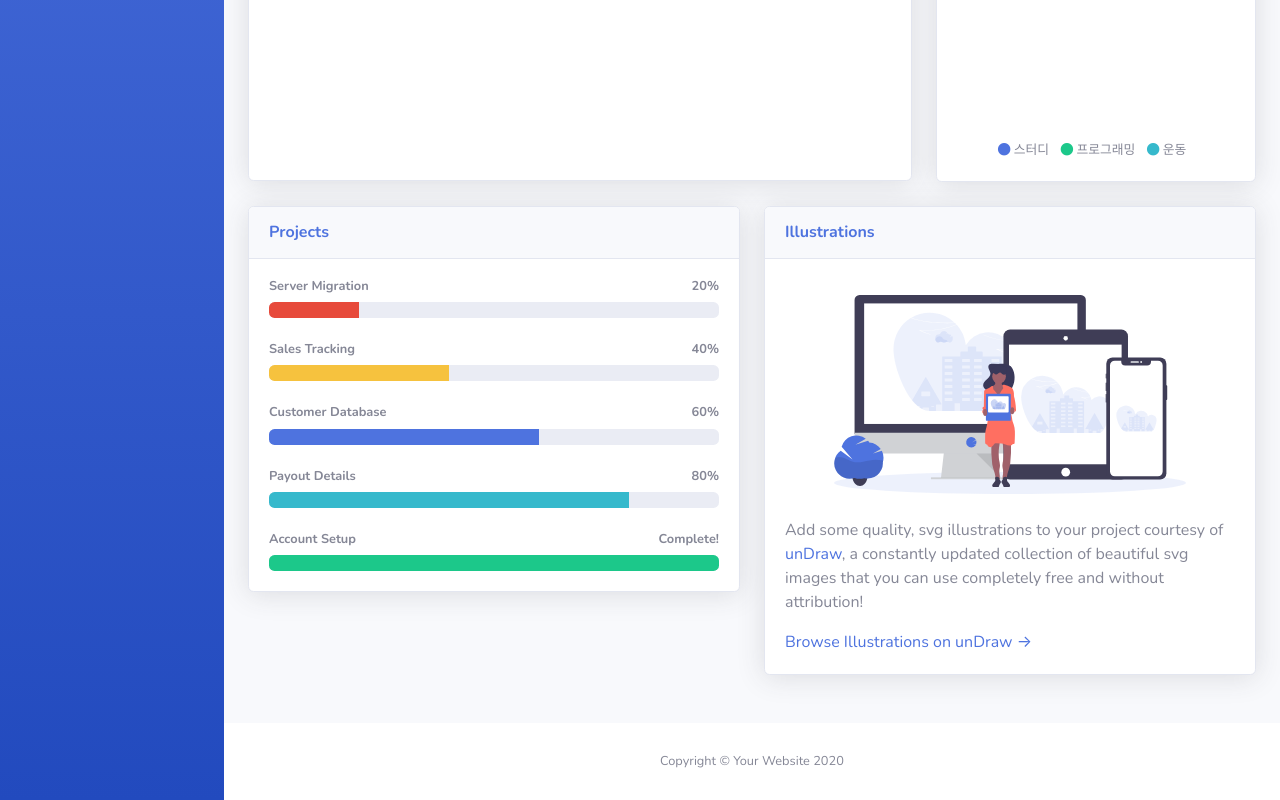
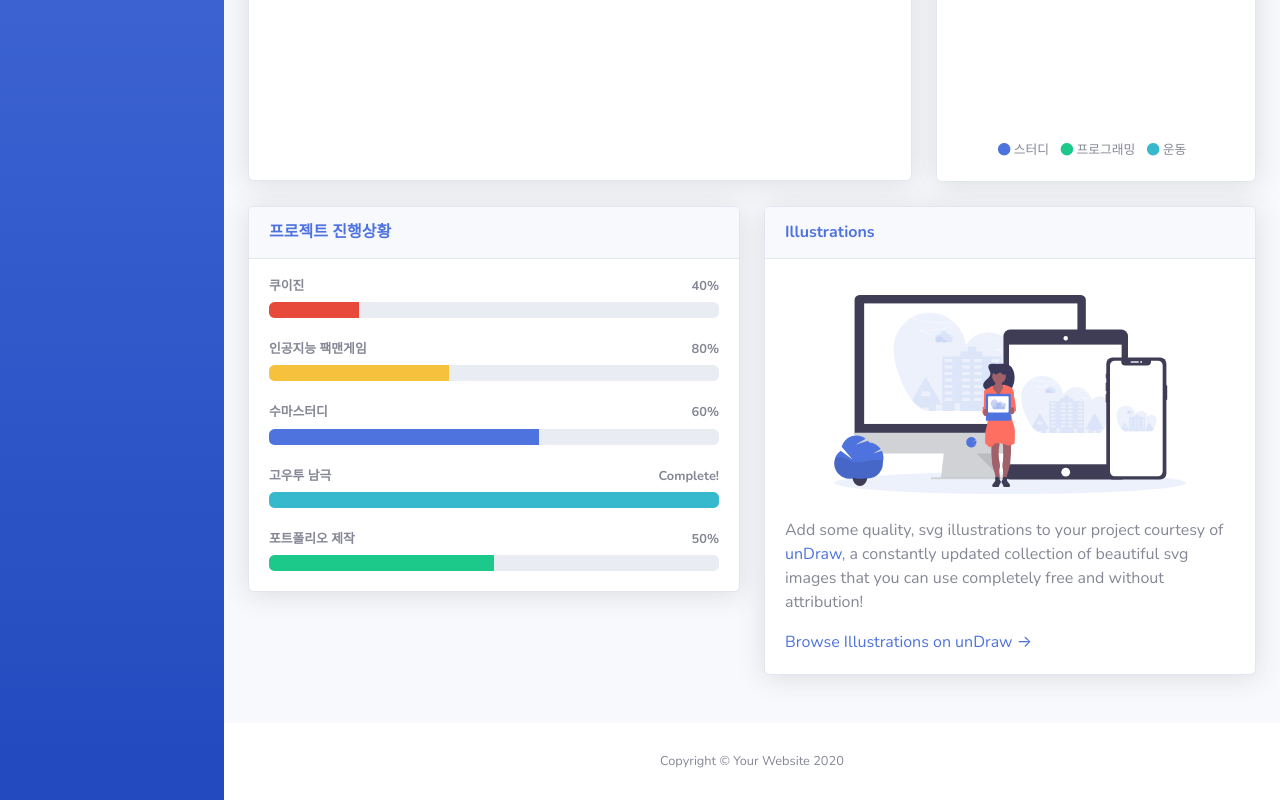
Before and after one commit to kwanwoo0122/kwanwoo0122.github.io, a website with bundled scripts: page index.html in a window 1280 px wide. Shown: the part 686-1486 px from the top of the page. Built offline with nearby package versions, Linux system fonts and the light colour scheme.

Commit message:
feat: update

```diff
--- a/index.html
+++ b/index.html
@@ -515,28 +515,28 @@
               <!-- Project Card Example -->
               <div class="card shadow mb-4">
                 <div class="card-header py-3">
-                  <h6 class="m-0 font-weight-bold text-primary">Projects</h6>
+                  <h6 class="m-0 font-weight-bold text-primary">프로젝트 진행상황</h6>
                 </div>
                 <div class="card-body">
-                  <h4 class="small font-weight-bold">Server Migration <span class="float-right">20%</span></h4>
+                  <h4 class="small font-weight-bold">쿠이진 <span class="float-right">40%</span></h4>
                   <div class="progress mb-4">
                     <div class="progress-bar bg-danger" role="progressbar" style="width: 20%" aria-valuenow="20" aria-valuemin="0" aria-valuemax="100"></div>
                   </div>
-                  <h4 class="small font-weight-bold">Sales Tracking <span class="float-right">40%</span></h4>
+                  <h4 class="small font-weight-bold">인공지능 팩맨게임 <span class="float-right">80%</span></h4>
                   <div class="progress mb-4">
                     <div class="progress-bar bg-warning" role="progressbar" style="width: 40%" aria-valuenow="40" aria-valuemin="0" aria-valuemax="100"></div>
                   </div>
-                  <h4 class="small font-weight-bold">Customer Database <span class="float-right">60%</span></h4>
+                  <h4 class="small font-weight-bold">수마스터디 <span class="float-right">60%</span></h4>
                   <div class="progress mb-4">
                     <div class="progress-bar" role="progressbar" style="width: 60%" aria-valuenow="60" aria-valuemin="0" aria-valuemax="100"></div>
                   </div>
-                  <h4 class="small font-weight-bold">Payout Details <span class="float-right">80%</span></h4>
+                  <h4 class="small font-weight-bold">고우투 남극 <span class="float-right">Complete!</span></h4>
                   <div class="progress mb-4">
-                    <div class="progress-bar bg-info" role="progressbar" style="width: 80%" aria-valuenow="80" aria-valuemin="0" aria-valuemax="100"></div>
+                    <div class="progress-bar bg-info" role="progressbar" style="width: 100%" aria-valuenow="100" aria-valuemin="0" aria-valuemax="100"></div>
                   </div>
-                  <h4 class="small font-weight-bold">Account Setup <span class="float-right">Complete!</span></h4>
+                  <h4 class="small font-weight-bold">포트폴리오 제작 <span class="float-right">50%</span></h4>
                   <div class="progress">
-                    <div class="progress-bar bg-success" role="progressbar" style="width: 100%" aria-valuenow="100" aria-valuemin="0" aria-valuemax="100"></div>
+                    <div class="progress-bar bg-success" role="progressbar" style="width: 50%" aria-valuenow="50" aria-valuemin="0" aria-valuemax="100"></div>
                   </div>
                 </div>
               </div>
```
